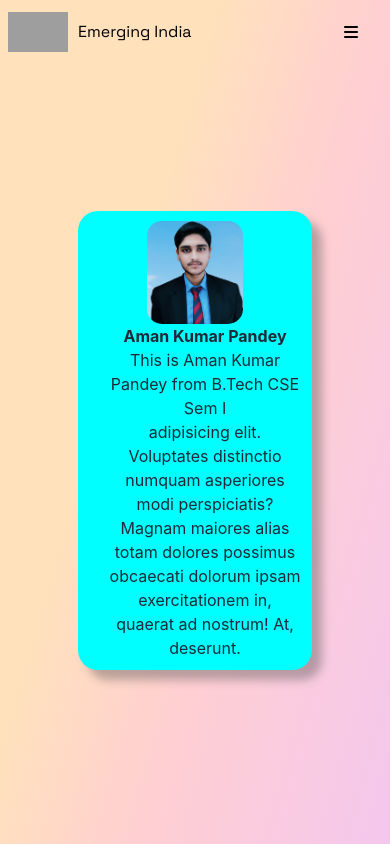
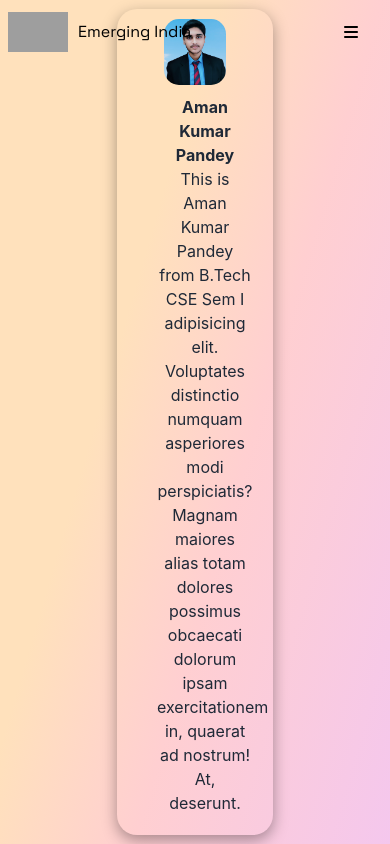
Before and after one commit to amanpandey2101/E-post-FIR, a React (Create React App) app in the folder frontend/: page /aman in a window 390 px wide. Shown: the top 844 px of the page. Built offline with nearby package versions, Linux system fonts and the light colour scheme; grey boxes are pictures that could not be loaded; what tw-elements would draw is missing.

Commit message:
responsive-ui

```diff
--- a/frontend/src/Components/Home.js
+++ b/frontend/src/Components/Home.js
@@ -7,10 +7,10 @@ import Footer from './Widgets/Footer/Footer'
 
 export default function Home() {
   return (
+    <div className="graphDiv flex flex-col px-10 pt-48 items-center">
+            <Dive/>
+            <Cards/>
 
-    <div className="graphDiv flex flex-col px-10 pt-48 items-center">
-            <Cards/>
-            <Dive/>
             {/* <Footer/> */}
     </div>
 
--- a/frontend/src/Components/Widgets/Authors/Authors.css
+++ b/frontend/src/Components/Widgets/Authors/Authors.css
@@ -2,41 +2,49 @@
     /* background-color: blue; */
     height: 100vh;
     width: 100%;
+    /* height: 100%; */
     display: flex;
+    align-items: center;
+    align-self: center;
+    justify-content: center;
+    overflow: hidden;
 
 }
 .roundedview{
     display: flex;
     flex-direction: row;
+    overflow: hidden;
     /* position: fixed; */
-    background-color: aqua;
-    top: 25%;
+    /* background-color: aqua; */
+    align-self: center;
+    align-content: center;
+    top: 25rem;
+    left: 20%;
+    width: 40%;
+    height: auto;
     padding: 10px;
-    height: auto;
     left: 20%;
     right: 20%;
     border-radius: 20px;
-    position: fixed;
-    box-shadow: 10px 10px 10px 0px rgba(81, 79, 79, 0.4);
+    box-shadow: rgba(0, 0, 0, 0.35) 0px 5px 15px;
 }
 .profileContainer{
     /* margin-left: 20px; */
     align-self: center;
-    width: 50%;
-    height: 70%;
+    width: 38rem;
+    height: 12rem;
 }
 .pic{
     width: 100%;
     height: 100%;
     border-radius: 15px;
-
 }
 .text{
     margin-left: 20px;
-
+    padding: 10px;
 }
 
-@media screen and (max-width: 850px) {
+@media screen and (max-width: 1200px) {
     .roundedview{
         flex-direction: column;
     }
--- a/frontend/src/Components/Widgets/Authors/Authors.jsx
+++ b/frontend/src/Components/Widgets/Authors/Authors.jsx
@@ -4,11 +4,11 @@ import Anant from '../images/anant.jpg'
 
 export default function About() {
   return (
-    <>
+    <div className="flex">
       <div className="aboutContainer">
         <div className="roundedview">
           <div className="profileContainer">
-          <img src={Anant} alt="profilepic" className="pic" />
+          <img src={Anant} alt="profilepic" className="pic"/>
           </div>
           <div className="text">
             <b>Anant Kumar</b>
@@ -21,6 +21,7 @@ export default function About() {
           </div>
         </div>
       </div>
-    </>
+    </div>
+
   );
 }
--- a/frontend/src/Components/Widgets/Card/Card.css
+++ b/frontend/src/Components/Widgets/Card/Card.css
@@ -102,8 +102,8 @@
     .ExpandedCard {
       top: 20vh;
       height: 50%;
-      left: 25px;
-      width: 80%;
-      padding: .5rem;
+      left: 0px;
+      width: 100%;
+      padding: 0px;
     }
   }
--- a/frontend/src/Components/Widgets/Dive/Dive.css
+++ b/frontend/src/Components/Widgets/Dive/Dive.css
@@ -12,7 +12,8 @@
 @media screen and (max-width: 1200px) {
     .diveCard{
         flex-direction: column;
-        width: 100vw;
+        width: 80%;
+        justify-content: center;
 
     }
 }
--- a/frontend/src/Components/Widgets/Dive/Dive.jsx
+++ b/frontend/src/Components/Widgets/Dive/Dive.jsx
@@ -7,7 +7,7 @@ export default function Dive() {
 
   return (
 
-    <div className='diveCard mx-10 h-auto mt-10 rounded-2xl items-center shadow-md p-4 w-1/2 bg-white '>
+    <div className='diveCard mx-10 h-auto mb-10 rounded-2xl items-center shadow-md p-4 w-1/2 bg-white '>
         <img src={MessageIcon} alt=""/>
         <div className='flex flex-col w-full  items-center flex-wrap p-4'>
         <p className=' flex font-mono text-lg font-semibold text-black ml-5'>
@@ -18,7 +18,7 @@ export default function Dive() {
           </b>
         </p>
         <div className=' flex mt-4 mr-4 '>
-        <Link  className='diveBtn px-4 py-3 rounded-xl bg-blue bg-sky-100 text-sky-600'>
+        <Link to='/signin'  className='diveBtn px-4 py-3 rounded-xl bg-blue bg-sky-100 text-sky-600'>
           Have a Look!
         </Link>
         </div>
--- a/frontend/src/Components/Widgets/Footer/Footer.jsx
+++ b/frontend/src/Components/Widgets/Footer/Footer.jsx
@@ -5,7 +5,7 @@ import Logo from '../images/ashokStambh.png'
 export default function Footer() {
     return (
 
-        <footer className="p-4 bg-white sm:p-6 w-screen mt-10 bottom-0">
+        <footer className="p-4 bg-white sm:p-6  mt-10 bottom-0">
             <div className="md:flex md:justify-between">
                 <div className="mb-6 md:mb-0">
                     <a className="flex items-center">
--- a/frontend/src/Components/Widgets/Navbar.js
+++ b/frontend/src/Components/Widgets/Navbar.js
@@ -61,7 +61,7 @@ export default function Navbar() {
             <i className="fa-solid fa-caret-down relative left-4"></i>
             <button className="menubutton p-6">Account</button>
           <div className="dropdownmenu z-30 top-16 right-16 p-8 rounded-xl shadow-md shadow-gray-600">
-           <Link to='/dashboard' onClick={mobile ? handleClick: null} className="hover:bg-white rounded-md p-3" >Dashboard</Link>
+           <Link to='/dashboard' className="hover:bg-white rounded-md p-3" >Dashboard</Link>
            <Link className="hover:bg-white rounded-md p-3" onClick={mobile ? handleClick: null} to="/signin">Login</Link>
            <Link className="hover:bg-white rounded-md p-3" onClick={mobile ? handleClick: null} to="/register">Register</Link>
            <Link className="hover:bg-white rounded-md p-3" onClick={mobile ? handleClick: null} to="/dashboard">Account settings</Link>
```
